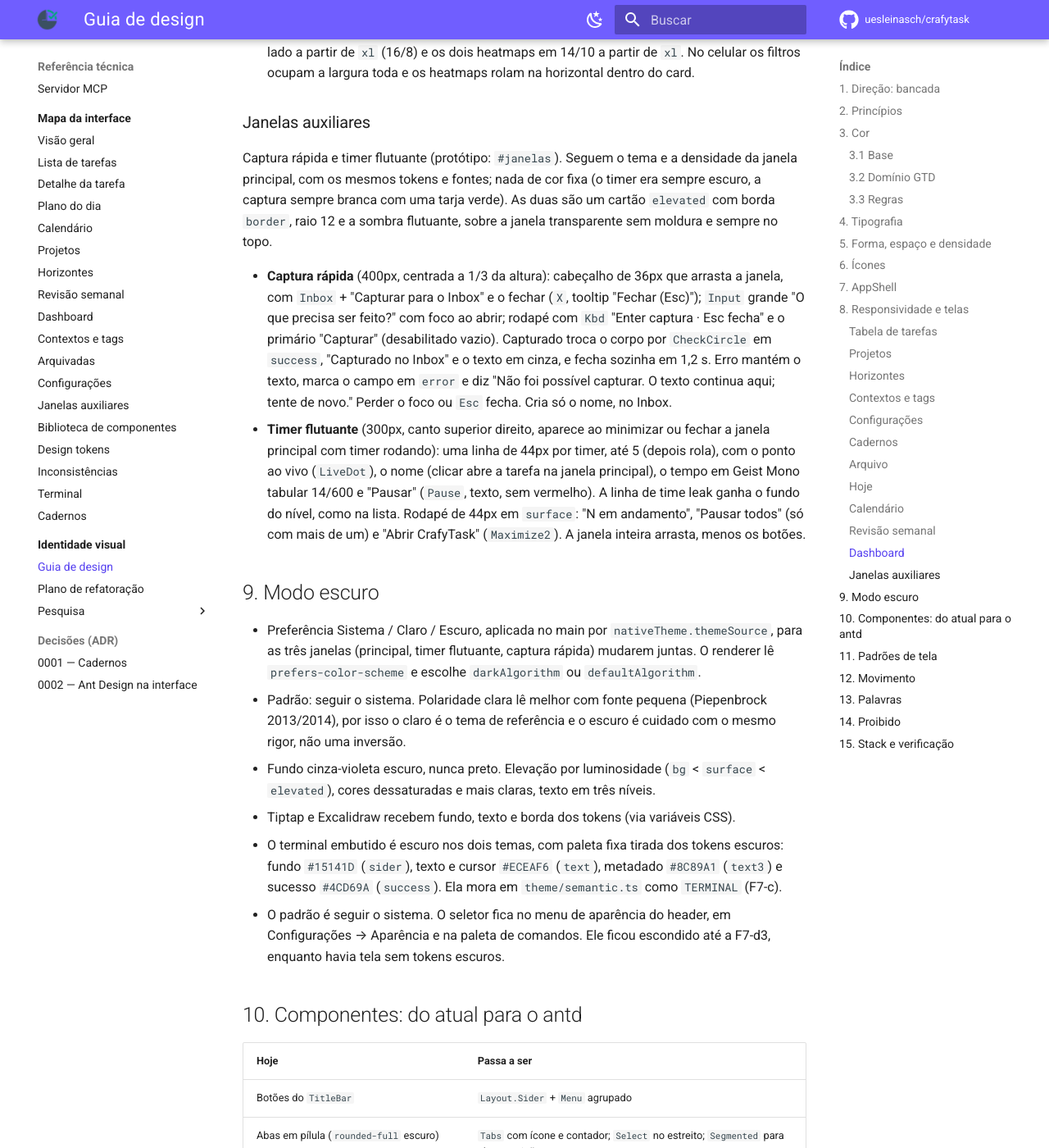
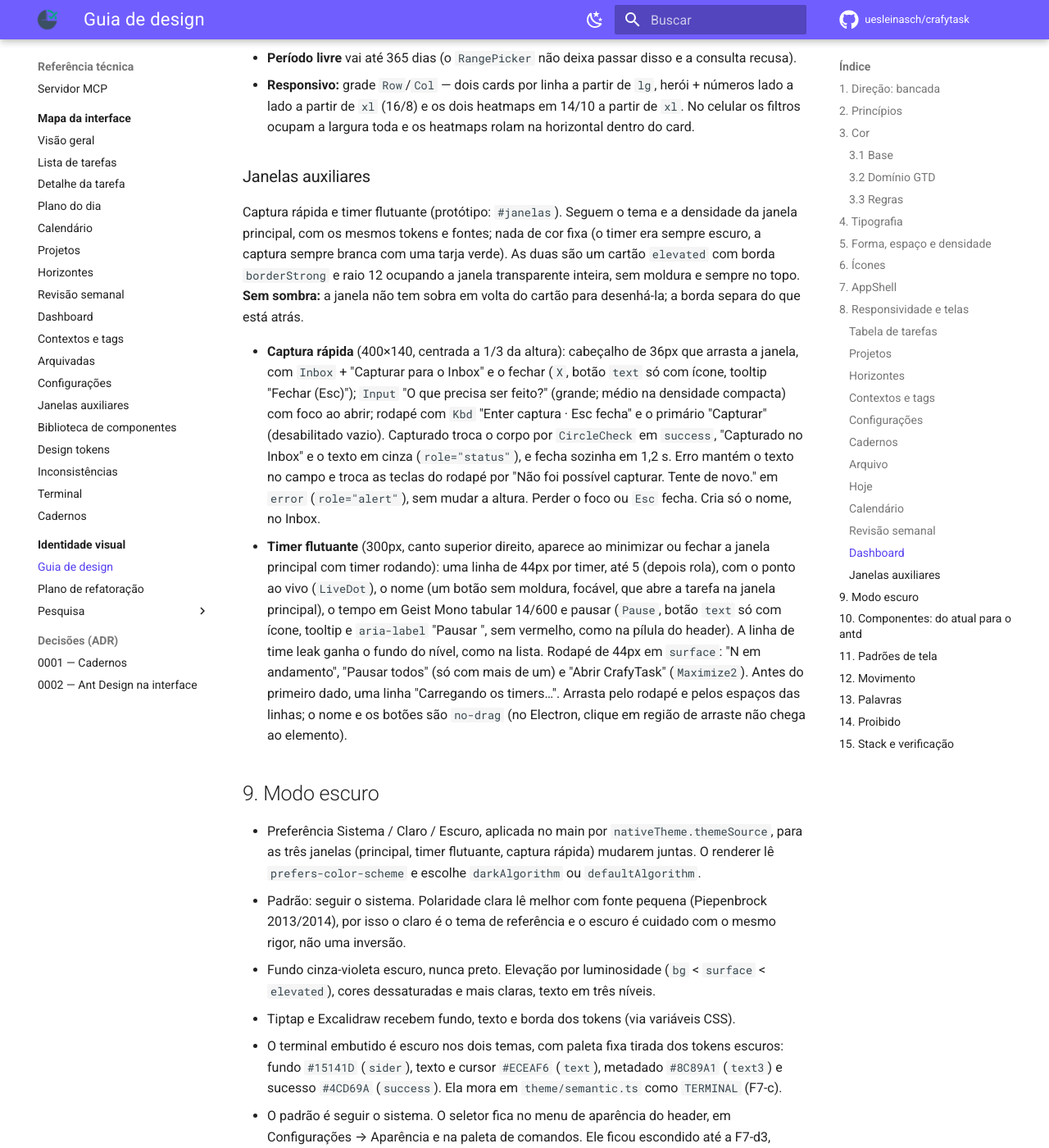
Before and after one commit to uesleinasch/crafytask, an MkDocs documentation site: the page built from docs/design/guia-de-design.md, in a window 1280 px wide and 1400 px high, scrolled down 28223 px. Shown: the whole window at 82% size. Built offline with MkDocs 1.6.1 and Material for MkDocs 9.7.7, drawn with Linux system fonts in a browser that asks for light colours; some web fonts are replaced; comment, search, counter and statistics services are not loaded; some of the changed text lies outside the part shown.

Commit message:
docs(design): janelas auxiliares sem sombra, erro no rodapé e nome focável no timer

```diff
--- a/docs/design/guia-de-design.md
+++ b/docs/design/guia-de-design.md
@@ -242,6 +242,7 @@ só porque roda de CDN; os nomes lucide de cada lugar estão nas tabelas acima e
 | Detalhe da task       | Finalizar `Check` · terminal `SquareTerminal` · campos do Jira `SlidersHorizontal` · painel `PanelRightOpen`/`PanelRightClose` · mais `Ellipsis` · zerar tempo `RotateCcw` · desarquivar `ArchiveRestore` · modo foco `Expand`/`Shrink` · Notas `FileText` · Desenho `PenTool` · bloqueada `Lock` · pílulas: aguardando `Hourglass`, projeto vazio `Folder`, contextos vazios `MapPin`, prazo `Flag`, programado `CalendarClock`, recorrência `Repeat`, tags `Tags`, link `Link` (abrir no navegador `ExternalLink`), + Propriedade `Plus` · editar sessão `Pencil`, excluir sessão `Trash2` · seções do inspetor: sessões `History`, ajustes `PencilLine`, Jira `Plug`, Google Calendar `Calendar`, Ambiente `SquareTerminal`, Subtarefas `ListChecks`, Depende de `Lock`, Issues filhas `ListTree` |
 | Abas do inspetor      | Tempo `Timer` · Detalhes `FileText` · Relações `Network`                                                                                                                                                                                       |
 | `HealthCard`          | em dia `CircleCheck` · Inbox `Inbox` · sem próxima ação `CircleArrowRight` · projetos parados `CirclePause` · aguardando `Hourglass` · próximas paradas `Clock` · prazos vencidos `CalendarX` · revisão `ClipboardCheck` · someday `Lightbulb` |
+| Janelas auxiliares    | Captura `Inbox` · Fechar `X` · Capturado `CircleCheck` · Pausar `Pause` · Abrir CrafyTask `Maximize2` |
 | Configurações         | Geral `Settings` · Aparência `Palette` · Fluxo de trabalho `Workflow` · Terminal `SquareTerminal` · Backup `DatabaseBackup` · Notion `BookOpen` · Google Calendar `Calendar` · Jira `Plug` · Servidor MCP `Cable` · Sobre `Info`               |
 | Passos da revisão     | `collect` `Download` · `inbox` `Inbox` · `mind` `Brain` · `next` `CircleArrowRight` · `past` `History` · `upcoming` `CalendarDays` · `waiting` `Hourglass` · `projects` `FolderKanban` · `someday` `Lightbulb` · `creative` `Rocket`           |
 | Menu da tarefa e ações em massa | Abrir `FileText` · timer `Play`/`Pause` · hoje `CalendarDays` · marcar como `CircleCheck` · categoria `Flag` · projeto `Folder` · contextos `MapPin` · copiar `Copy` · Jira `Plug` · abrir no Jira `ExternalLink` · campos do Jira `SlidersHorizontal` · arquivar `Archive` · excluir `Trash2` |
@@ -866,22 +867,27 @@ tempo?** Toda métrica abre o que ela conta (E4). Base: NN/g (comprimento e posi
 
 Captura rápida e timer flutuante (protótipo: `#janelas`). Seguem o tema e a densidade da janela
 principal, com os mesmos tokens e fontes; nada de cor fixa (o timer era sempre escuro, a captura
-sempre branca com uma tarja verde). As duas são um cartão `elevated` com borda `border`, raio 12 e a
-sombra flutuante, sobre a janela transparente sem moldura e sempre no topo.
+sempre branca com uma tarja verde). As duas são um cartão `elevated` com borda `borderStrong` e
+raio 12 ocupando a janela transparente inteira, sem moldura e sempre no topo. **Sem sombra:** a
+janela não tem sobra em volta do cartão para desenhá-la; a borda separa do que está atrás.
 
-- **Captura rápida** (400px, centrada a 1/3 da altura): cabeçalho de 36px que arrasta a janela,
-  com `Inbox` + "Capturar para o Inbox" e o fechar (`X`, tooltip "Fechar (Esc)"); `Input` grande
-  "O que precisa ser feito?" com foco ao abrir; rodapé com `Kbd` "Enter captura · Esc fecha" e o
-  primário "Capturar" (desabilitado vazio). Capturado troca o corpo por `CheckCircle` em `success`,
-  "Capturado no Inbox" e o texto em cinza, e fecha sozinha em 1,2 s. Erro mantém o texto, marca o
-  campo em `error` e diz "Não foi possível capturar. O texto continua aqui; tente de novo." Perder
-  o foco ou `Esc` fecha. Cria só o nome, no Inbox.
+- **Captura rápida** (400×140, centrada a 1/3 da altura): cabeçalho de 36px que arrasta a janela,
+  com `Inbox` + "Capturar para o Inbox" e o fechar (`X`, botão `text` só com ícone, tooltip
+  "Fechar (Esc)"); `Input` "O que precisa ser feito?" (grande; médio na densidade compacta) com
+  foco ao abrir; rodapé com `Kbd` "Enter captura · Esc fecha" e o primário "Capturar"
+  (desabilitado vazio). Capturado troca o corpo por `CircleCheck` em `success`, "Capturado no
+  Inbox" e o texto em cinza (`role="status"`), e fecha sozinha em 1,2 s. Erro mantém o texto no
+  campo e troca as teclas do rodapé por "Não foi possível capturar. Tente de novo." em `error`
+  (`role="alert"`), sem mudar a altura. Perder o foco ou `Esc` fecha. Cria só o nome, no Inbox.
 - **Timer flutuante** (300px, canto superior direito, aparece ao minimizar ou fechar a janela
   principal com timer rodando): uma linha de 44px por timer, até 5 (depois rola), com o ponto ao
-  vivo (`LiveDot`), o nome (clicar abre a tarefa na janela principal), o tempo em Geist Mono
-  tabular 14/600 e "Pausar" (`Pause`, texto, sem vermelho). A linha de time leak ganha o fundo do
-  nível, como na lista. Rodapé de 44px em `surface`: "N em andamento", "Pausar todos" (só com mais
-  de um) e "Abrir CrafyTask" (`Maximize2`). A janela inteira arrasta, menos os botões.
+  vivo (`LiveDot`), o nome (um botão sem moldura, focável, que abre a tarefa na janela principal),
+  o tempo em Geist Mono tabular 14/600 e pausar (`Pause`, botão `text` só com ícone, tooltip e
+  `aria-label` "Pausar <nome>", sem vermelho, como na pílula do header). A linha de time leak ganha
+  o fundo do nível, como na lista. Rodapé de 44px em `surface`: "N em andamento", "Pausar todos"
+  (só com mais de um) e "Abrir CrafyTask" (`Maximize2`). Antes do primeiro dado, uma linha
+  "Carregando os timers…". Arrasta pelo rodapé e pelos espaços das linhas; o nome e os botões são
+  `no-drag` (no Electron, clique em região de arraste não chega ao elemento).
 
 ## 9. Modo escuro
 
--- a/docs/design/prototipo/checklist.json
+++ b/docs/design/prototipo/checklist.json
@@ -1533,7 +1533,7 @@
       "check": {
         "tipo": "contem-todos",
         "arquivos": "src/renderer/src/pages/QuickCapturePage.tsx",
-        "padroes": ["Capturar para o Inbox", "Capturado no Inbox", "<Input", "O texto continua aqui"]
+        "padroes": ["Capturar para o Inbox", "Capturado no Inbox", "<Input", "Tente de novo"]
       }
     },
     {
@@ -1553,7 +1553,7 @@
       "check": {
         "tipo": "ausente",
         "arquivos": "src/renderer/src/pages/{FloatTimerPage,QuickCapturePage}.tsx",
-        "padrao": "\\b(bg|text|border|ring)-(white|black|slate|emerald|red|gray)\\b"
+        "padrao": "\\b(bg|text|border|ring|fill|stroke)-(white|black|slate|gray|zinc|neutral|stone|red|orange|amber|yellow|lime|green|emerald|teal|cyan|sky|blue|indigo|violet|purple|fuchsia|pink|rose)\\b"
       }
     },
     {
```
Also changed, not shown: docs/design/index.md (+1 -1 lines), docs/design/plano-de-refatoracao.md (+1 -1 lines), docs/design/prototipo/index.html (+16 -12 lines).
